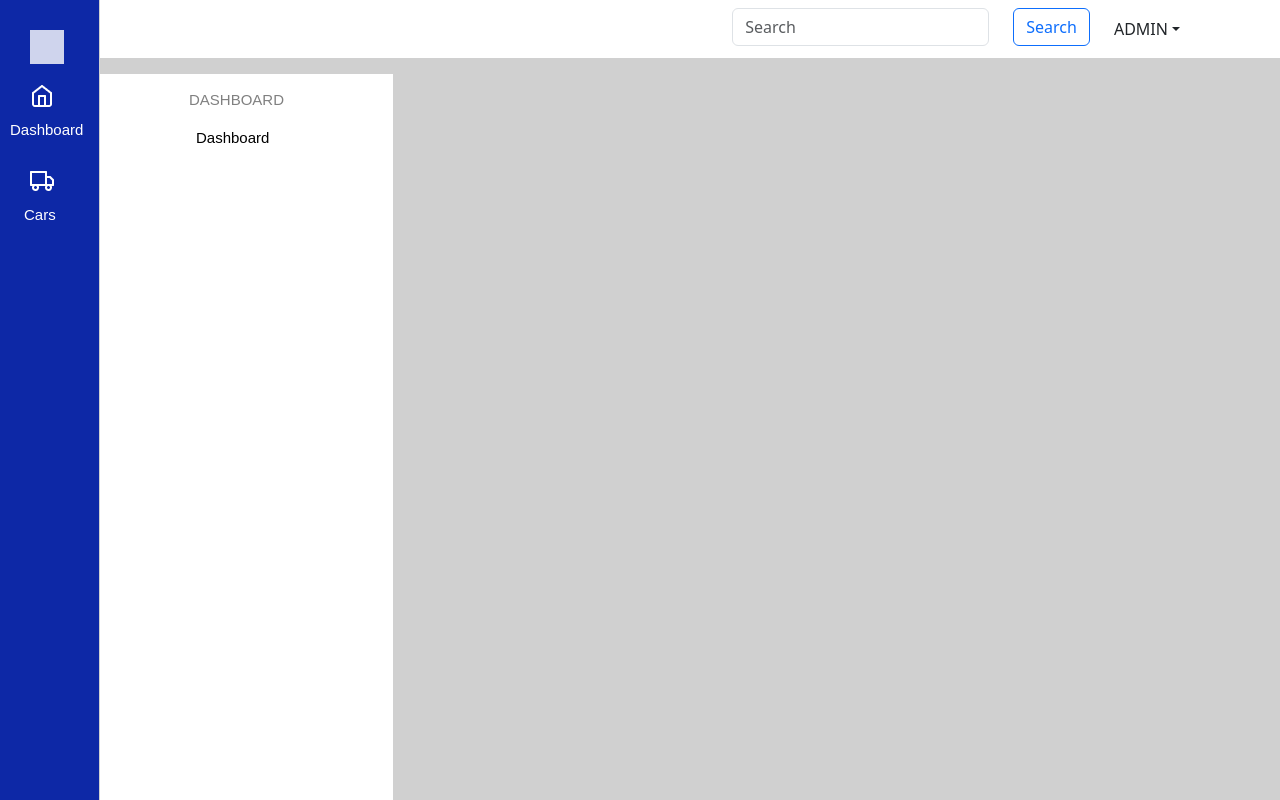
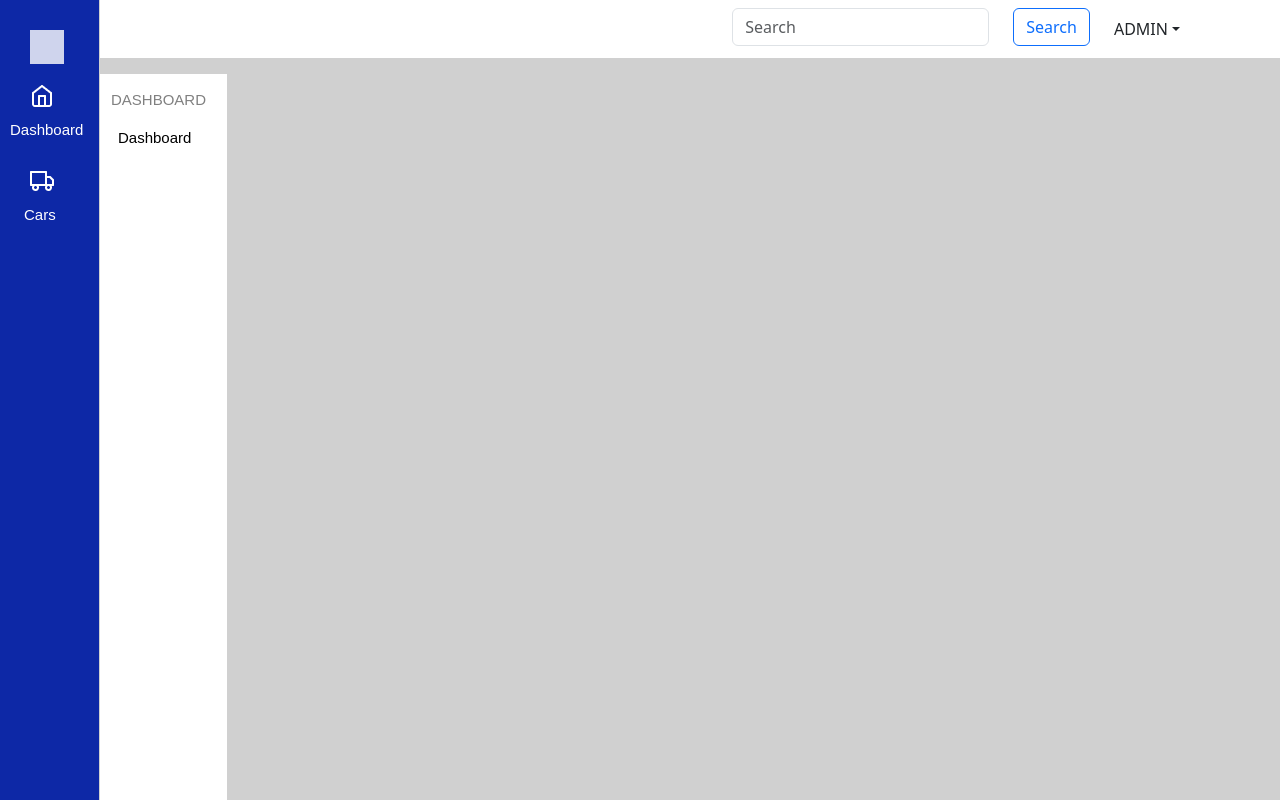
Before and after one commit to akbaradiw/Admin_23001028_14_Kelompok-4_Binar-Car-Rental-Platinum, a React (Vite) app: page / in a window 1280 px wide. Both pictures are taken after a click on the element "Dashboard". Built offline with nearby package versions, Linux system fonts and the light colour scheme.

Commit message:
edit styling sidebar

```diff
--- a/src/components/SideCar/style.css
+++ b/src/components/SideCar/style.css
@@ -9,8 +9,8 @@
 .side-car p {
     color: gray;
     margin-bottom: 0px;
-    margin-right: 20px;
-    padding: 15px 110px;
+    margin-right: 10px;
+    padding: 15px 11px;
 
 
 
@@ -18,6 +18,6 @@
 
 .side-car a {
   color: black;
-  padding: 0px 57px;
+  padding: 0px 7px;
 
 }
--- a/src/components/SideDashboard/style.css
+++ b/src/components/SideDashboard/style.css
@@ -9,11 +9,11 @@
 .side-dashboard p {
     color: gray;
     margin-bottom: 0px;
-    margin-right: 20px;
-    padding: 15px 89px;
+    margin-right: 10px;
+    padding: 15px 11px;
 }
 
 .side-dashboard a {
     color: black;
-    padding: 0px 48px;
+    padding: 0px 9px;
 }
```
